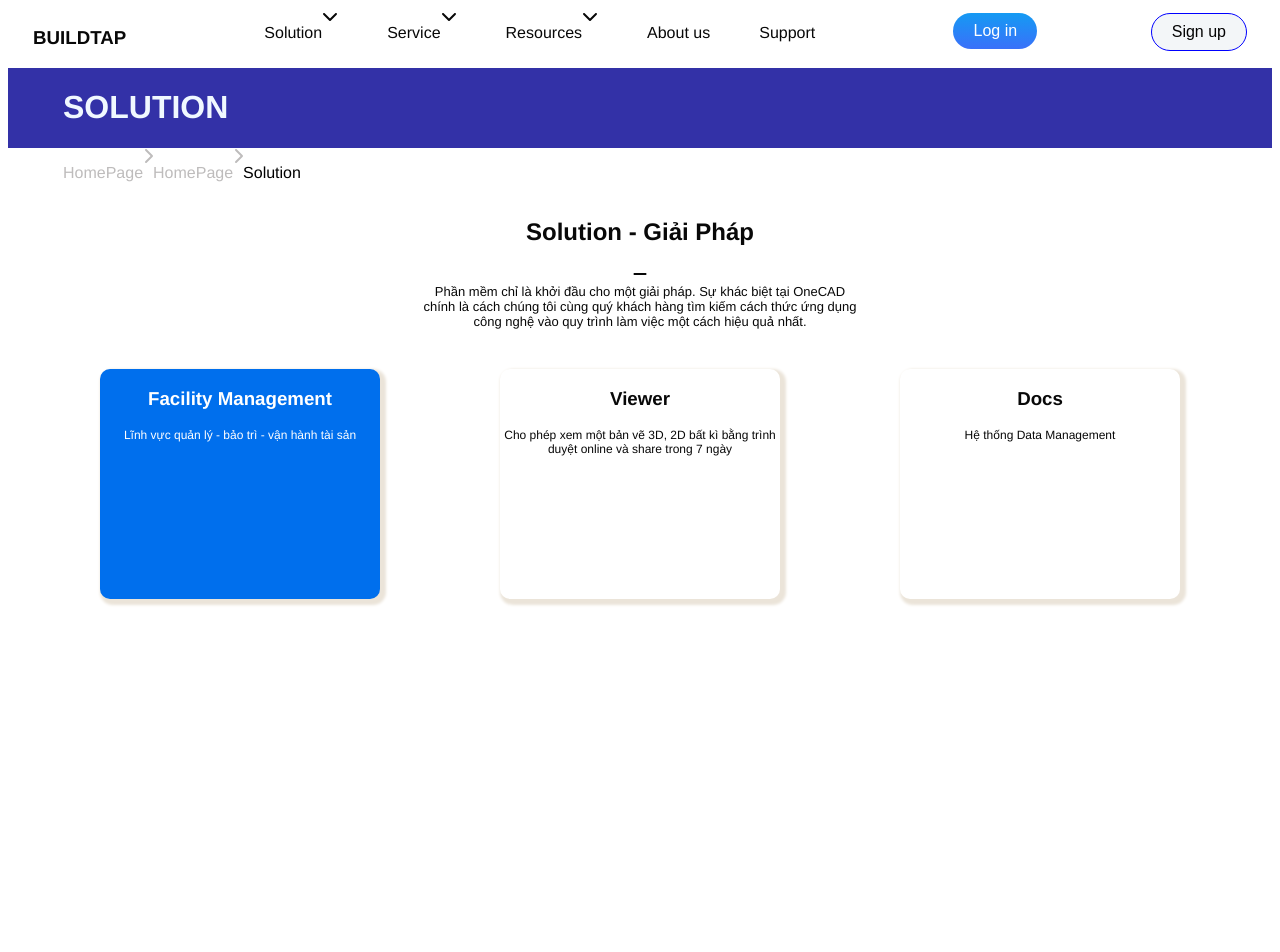
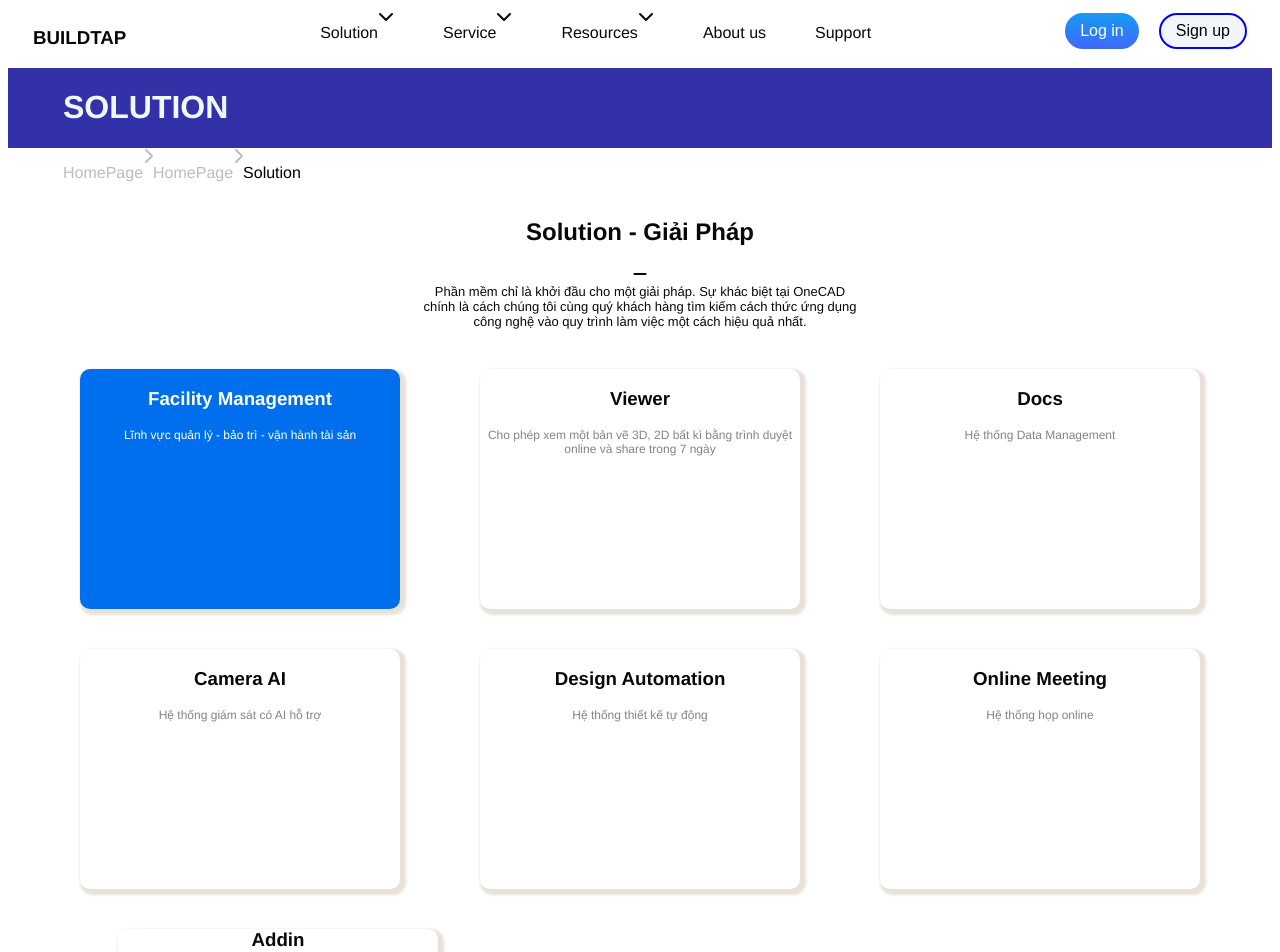
Before and after one commit to NguyenTrung250302/project-vue3, a Vue app: page / in a window 1280 px wide. Shown: the top 952 px of the page. Built offline with nearby package versions, Linux system fonts and the light colour scheme.

Commit message:
init commit

```diff
--- a/src/components/layouts/button/ButtonLogin.vue
+++ b/src/components/layouts/button/ButtonLogin.vue
@@ -17,7 +17,7 @@ export default {
   appearance: none;
   background-color: #f3f6f8;
   background-image: linear-gradient(1deg, #4F58FD, #149BF3 99%);
-  background-size: calc(100% + 20px) calc(100% + 20px);
+  background-size: calc(100% + 10px) calc(100% + 10px);
   border-radius: 100px;
   border-width: 0;
   box-shadow: none;
@@ -30,7 +30,7 @@ export default {
   height: auto;
   justify-content: flex-end;
   line-height: 1.5;
-  padding: 6px 20px;
+  padding: 6px 15px;
   position: relative;
   text-align: center;
   text-decoration: none;
--- a/src/components/layouts/button/ButtonSignUp.vue
+++ b/src/components/layouts/button/ButtonSignUp.vue
@@ -12,18 +12,18 @@ export default {
 
 <style>
 .button-signup {
-    margin-top: 5px;
+  margin-top: 5px;
   align-items: center;
   appearance: none;
   background-color: #f3f6f8;
   /* background-image: linear-gradient(1deg, #4F58FD, #149BF3 99%); */
-  background-size: calc(100% + 20px) calc(100% + 20px);
+  background-size: calc(100% + 10px) calc(100% + 10px);
   border-radius: 100px;
   border-width: 0;
   box-shadow: none;
   box-sizing: border-box;
   color: #030303;
-  border: solid 1px blue;
+  border: solid 2px blue;
   cursor: pointer;
   display: inline-flex;
   font-family: CircularStd,sans-serif;
@@ -31,7 +31,7 @@ export default {
   height: auto;
   justify-content: flex-end;
   line-height: 1.5;
-  padding: 6px 20px;
+  padding: 4px 15px;
   position: relative;
   text-align: center;
   text-decoration: none;
--- a/src/components/layouts/navbar/HeaderHome.vue
+++ b/src/components/layouts/navbar/HeaderHome.vue
@@ -8,8 +8,10 @@
       <OtherNavBar otherNavbar="About us" />
       <OtherNavBar otherNavbar="Support" />
     </div>
-    <button-login />
-    <button-sign-up />
+    <div class="btn-header">
+      <button-login class="btn-login"/>
+      <button-sign-up />
+    </div>
   </div>
 </template>
 
@@ -39,7 +41,6 @@ export default {
   justify-content: space-between;
   margin: 0 25px 0 25px;
 }
-
 .navbar-header {
   width: 600px;
   display: flex;
@@ -48,4 +49,12 @@ export default {
 .header-home {
   display: flex;
 }
+.btn-header {
+  max-width: auto;
+  display: flex;
+  flex-direction:row;
+}
+.btn-login {
+  margin-right: 20px;
+}
 </style>
--- a/src/views/about/DescribeView.vue
+++ b/src/views/about/DescribeView.vue
@@ -14,5 +14,6 @@ export default {
 <style>
 .describe {
   font-size: 12px;
+  color: #858383;
 }
 </style>
--- a/src/views/home/components/BodyHome3.vue
+++ b/src/views/home/components/BodyHome3.vue
@@ -2,10 +2,8 @@
   <div class="body3">
     <div class="row">
       <div class="boards boards-row1">
-        <div>
-          <field-view  titleField="Facility Management"/>
-          <describe-view describe="Lĩnh vực quản lý - bảo trì - vận hành tài sản"/>
-        </div>
+        <field-view  titleField="Facility Management"/>
+        <describe-view class="blur-1" describe="Lĩnh vực quản lý - bảo trì - vận hành tài sản"/>
       </div>
       <div class="boards">
         <field-view  titleField="Viewer"/>
@@ -18,7 +16,26 @@
         <describe-view describe="Hệ thống Data Management"/>
       </div>
     </div>
-    <div></div>
+
+    <div class="row">
+      <div class="boards">
+        <field-view  titleField="Camera AI"/>
+        <describe-view describe="Hệ thống giám sát có AI hỗ trợ"/>
+      </div>
+      <div class="boards">
+        <field-view  titleField="Design Automation"/>
+        <describe-view describe="Hệ thống thiết kế tự động"/>
+      </div>
+      <div class="boards">
+        <field-view  titleField="Online Meeting"/>
+        <describe-view describe="Hệ thống họp online"/>
+      </div>
+    </div>
+    <div class="boards boards-final">
+      <field-view  titleField="Addin"/>
+      <describe-view describe="Cầu nối giúp các lập trình viên chuyển addin
+      của họ đang chạy local thành chạy cloud"/>
+    </div>
   </div>
 </template>
 
@@ -43,25 +60,28 @@ export default {
   background-color: #fff;
 }
 .boards {
-  width: 280px;
-  height: 230px;
+  width: 320px;
+  height: 240px;
   background-color: #fff;
   border-radius: 10px;
-  box-shadow: 3px 3px 3px 3px rgb(235, 228, 217);
+  box-shadow: 3px 3px 3px 3px rgb(231, 225, 216);
   flex-direction: column;
   justify-content: space-around;
 }
 .row {
   display: flex;
   justify-content: space-around;
-  margin: 0 auto;
+  margin: 40px auto;
   max-width: 1200px;
 }
 .boards-row1 {
   background-color: #006FED;
+  color: #fdfdfd;
+}
+.blur-1 {
   color: #fff;
 }
+.boards-final {
+  margin-left: 110px;
+}
 </style>
-
-<!-- HTML !-->
-<button class="button-21" role="button">Button 21</button>
```
